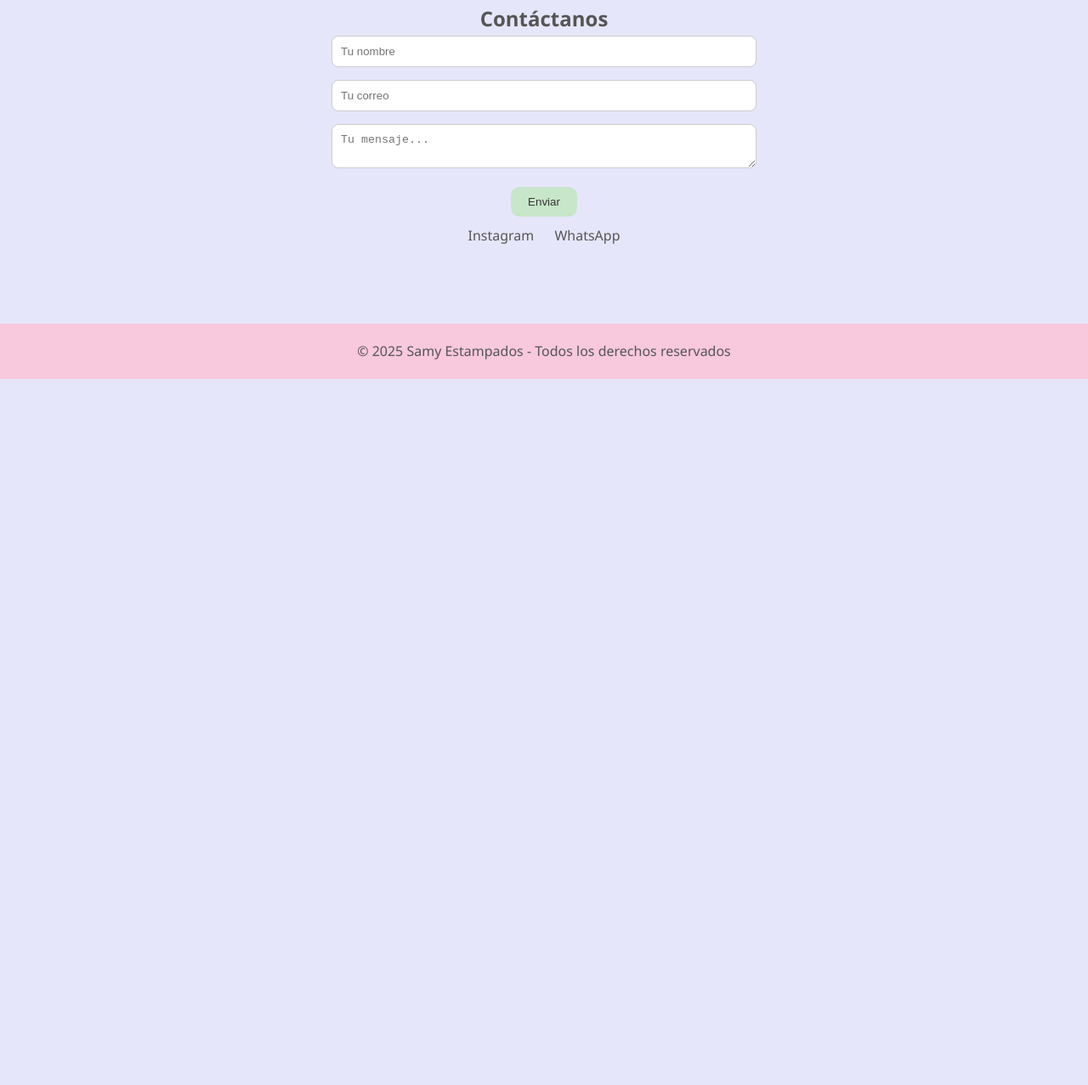
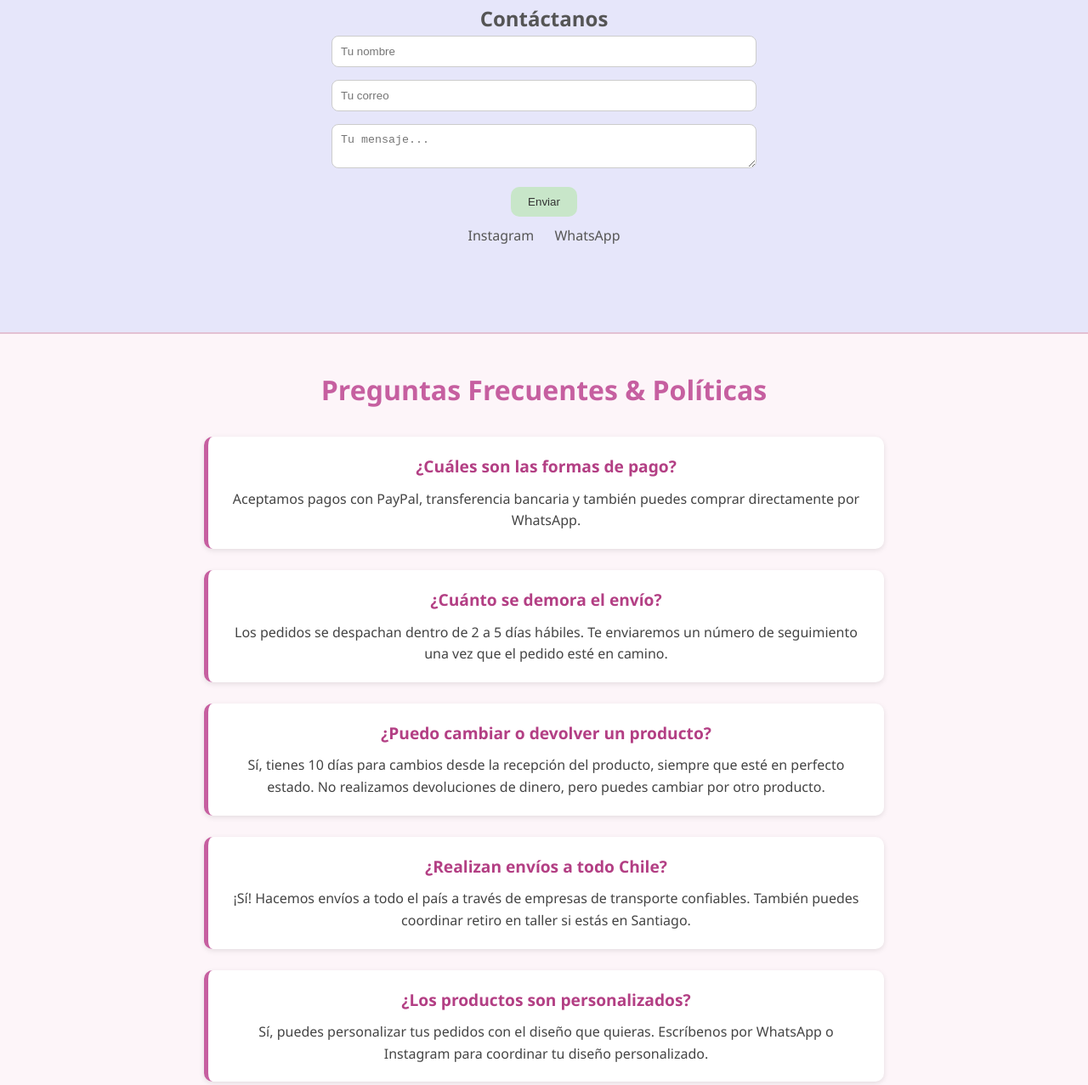
Before and after one commit to samyestampados/samyestampados, a plain HTML site: page index.html in a window 1280 px wide. Shown: the part 1431-2708 px from the top of the page at 85% size. Before the commit the page ends 1877 px from the top, so only its background shows below. Drawn offline with Linux system fonts and the light colour scheme.

Commit message:
Update index.html

```diff
--- a/index.html
+++ b/index.html
@@ -1,10 +1,10 @@
 <!DOCTYPE html>
 <html lang="es">
 <head>
-  <meta charset="UTF-8">
-  <meta name="viewport" content="width=device-width, initial-scale=1.0">
+  <meta charset="UTF-8" />
+  <meta name="viewport" content="width=device-width, initial-scale=1.0" />
   <title>Samy Estampados</title>
-  <link rel="stylesheet" href="style.css">
+  <link rel="stylesheet" href="style.css" />
 
   <!-- Script de PayPal -->
   <script
@@ -45,12 +45,12 @@
     <div class="productos">
       <!-- Aquí irán productos con imagen, nombre y botón -->
       <div class="producto">
-        <img src="img/taza1.jpg" alt="Taza personalizada">
+        <img src="img/taza1.jpg" alt="Taza personalizada" />
         <h3>Taza personalizada</h3>
         <a href="tienda.html" class="btn">Comprar</a>
       </div>
       <div class="producto">
-        <img src="img/llavero.jpg" alt="Llavero con diseño">
+        <img src="img/llavero.jpg" alt="Llavero con diseño" />
         <h3>Llavero con diseño</h3>
         <a href="tienda.html" class="btn">Comprar</a>
       </div>
@@ -68,14 +68,44 @@
   <section class="contacto">
     <h2>Contáctanos</h2>
     <form action="enviar.php" method="POST">
-      <input type="text" name="nombre" placeholder="Tu nombre" required>
-      <input type="email" name="email" placeholder="Tu correo" required>
+      <input type="text" name="nombre" placeholder="Tu nombre" required />
+      <input type="email" name="email" placeholder="Tu correo" required />
       <textarea name="mensaje" placeholder="Tu mensaje..." required></textarea>
       <button type="submit">Enviar</button>
     </form>
     <div class="redes">
       <a href="https://www.instagram.com/samy.estampados" target="_blank">Instagram</a>
       <a href="https://wa.me/56971714677">WhatsApp</a>
+    </div>
+  </section>
+
+  <!-- PREGUNTAS FRECUENTES & POLÍTICAS -->
+  <section class="faq-politicas">
+    <h2>Preguntas Frecuentes &amp; Políticas</h2>
+
+    <div class="faq-item">
+      <h3>¿Cuáles son las formas de pago?</h3>
+      <p>Aceptamos pagos con PayPal, transferencia bancaria y también puedes comprar directamente por WhatsApp.</p>
+    </div>
+
+    <div class="faq-item">
+      <h3>¿Cuánto se demora el envío?</h3>
+      <p>Los pedidos se despachan dentro de 2 a 5 días hábiles. Te enviaremos un número de seguimiento una vez que el pedido esté en camino.</p>
+    </div>
+
+    <div class="faq-item">
+      <h3>¿Puedo cambiar o devolver un producto?</h3>
+      <p>Sí, tienes 10 días para cambios desde la recepción del producto, siempre que esté en perfecto estado. No realizamos devoluciones de dinero, pero puedes cambiar por otro producto.</p>
+    </div>
+
+    <div class="faq-item">
+      <h3>¿Realizan envíos a todo Chile?</h3>
+      <p>¡Sí! Hacemos envíos a todo el país a través de empresas de transporte confiables. También puedes coordinar retiro en taller si estás en Santiago.</p>
+    </div>
+
+    <div class="faq-item">
+      <h3>¿Los productos son personalizados?</h3>
+      <p>Sí, puedes personalizar tus pedidos con el diseño que quieras. Escríbenos por WhatsApp o Instagram para coordinar tu diseño personalizado.</p>
     </div>
   </section>
 
@@ -86,6 +116,5 @@
   <footer>
     <p>&copy; 2025 Samy Estampados - Todos los derechos reservados</p>
   </footer>
-
 </body>
 </html>
```
